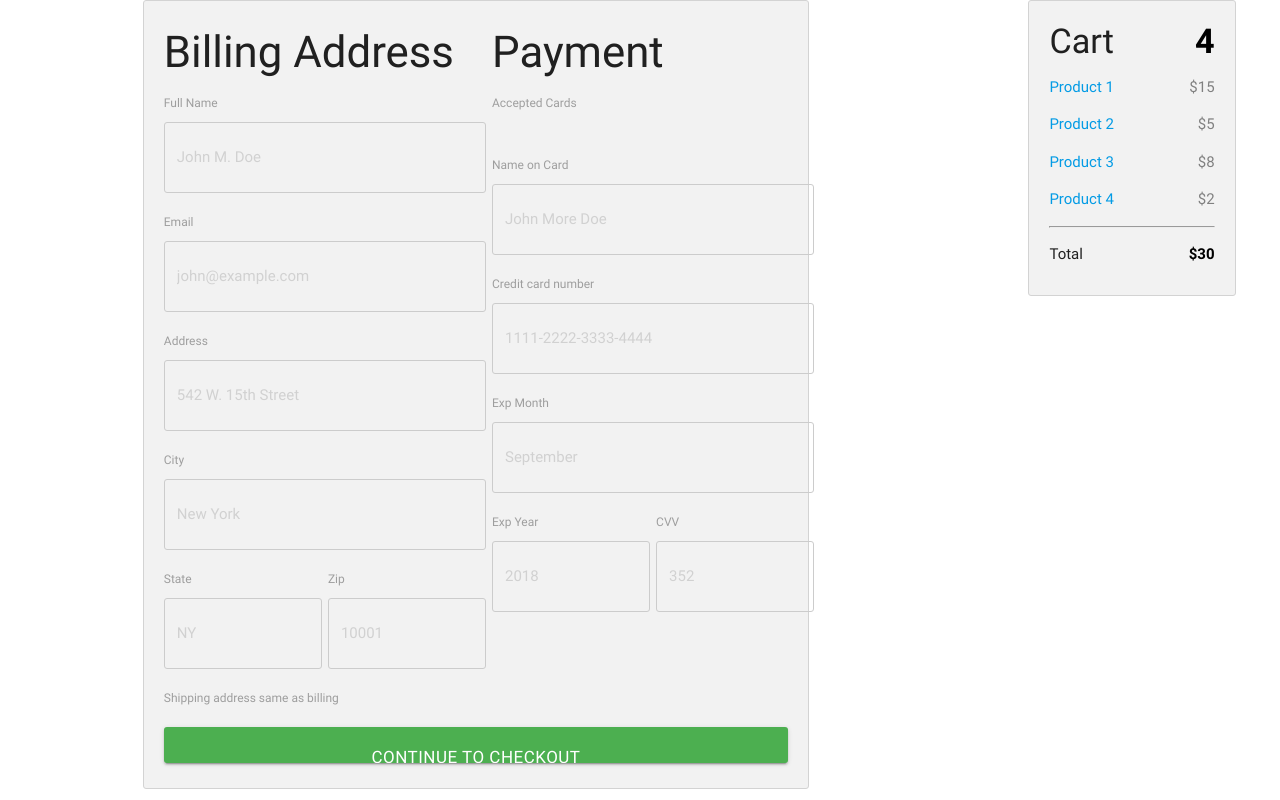
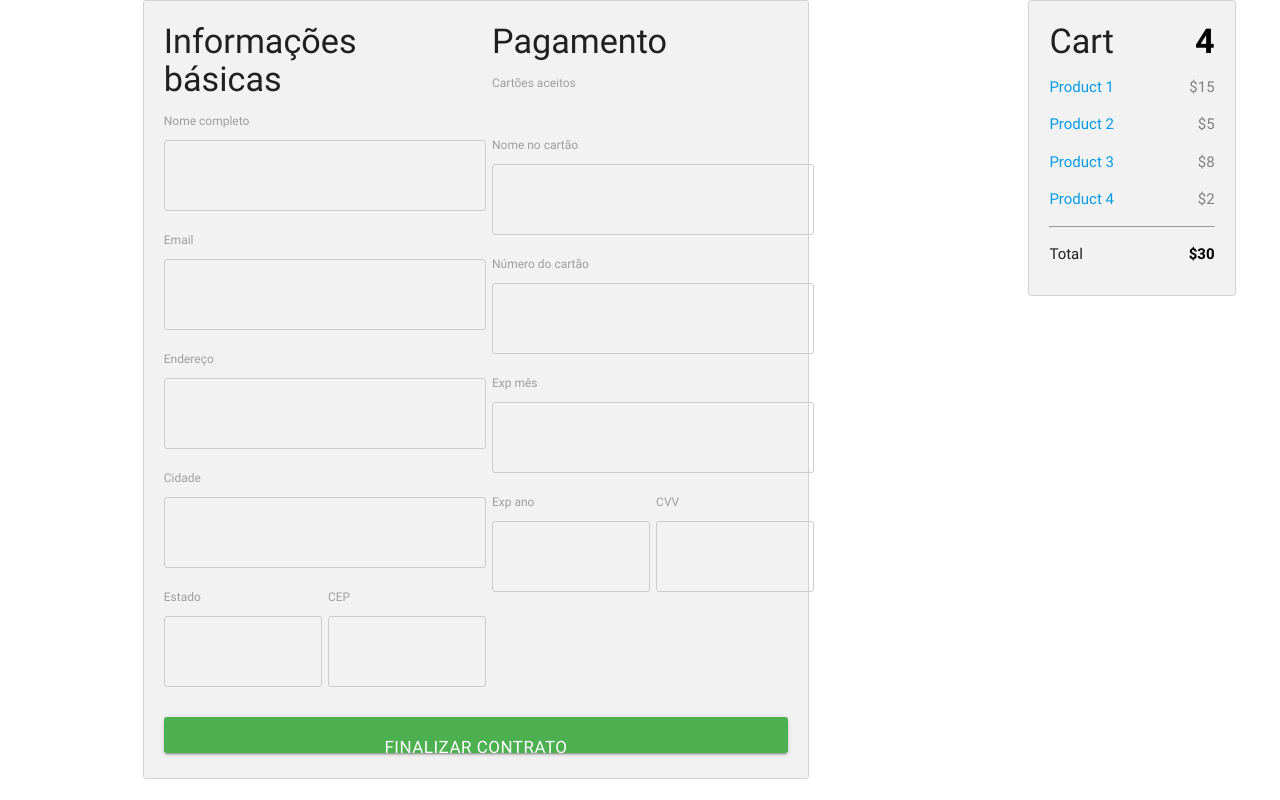
Before and after one commit to vagnerpavani/projeto_indi-u, an Angular app in the folder Front-End/: page / in a window 1280 px wide. Built offline with nearby package versions, Linux system fonts and the light colour scheme.

Commit message:
* alterações de palavras

```diff
--- a/Front-End/src/app/pages/pagamento/pagamento.component.html
+++ b/Front-End/src/app/pages/pagamento/pagamento.component.html
@@ -5,61 +5,58 @@
 
         <div class="row">
           <div class="col-50">
-            <h3>Billing Address</h3>
-            <label for="fname"><i class="fa fa-user"></i> Full Name</label>
-            <input type="text" id="fname" name="firstname" placeholder="John M. Doe">
+            <h4>Informações básicas</h4>
+            <label for="fname"><i class="fa fa-user"></i>Nome completo</label>
+            <input type="text" id="fname" name="firstname">
             <label for="email"><i class="fa fa-envelope"></i> Email</label>
-            <input type="text" id="email" name="email" placeholder="john@example.com">
-            <label for="adr"><i class="fa fa-address-card-o"></i> Address</label>
-            <input type="text" id="adr" name="address" placeholder="542 W. 15th Street">
-            <label for="city"><i class="fa fa-institution"></i> City</label>
-            <input type="text" id="city" name="city" placeholder="New York">
+            <input type="text" id="email" name="email">
+            <label for="adr"><i class="fa fa-address-card-o"></i>Endereço</label>
+            <input type="text" id="adr" name="address">
+            <label for="city"><i class="fa fa-institution"></i>Cidade</label>
+            <input type="text" id="city" name="city">
 
             <div class="row">
               <div class="col-50">
-                <label for="state">State</label>
-                <input type="text" id="state" name="state" placeholder="NY">
+                <label for="state">Estado</label>
+                <input type="text" id="state" name="state">
               </div>
               <div class="col-50">
-                <label for="zip">Zip</label>
-                <input type="text" id="zip" name="zip" placeholder="10001">
+                <label for="zip">CEP</label>
+                <input type="text" id="zip" name="zip">
               </div>
             </div>
           </div>
 
           <div class="col-50">
-            <h3>Payment</h3>
-            <label for="fname">Accepted Cards</label>
+            <h4>Pagamento</h4>
+            <label for="fname">Cartões aceitos</label>
             <div class="icon-container">
               <i class="fa fa-cc-visa" style="color:navy;"></i>
               <i class="fa fa-cc-amex" style="color:blue;"></i>
               <i class="fa fa-cc-mastercard" style="color:red;"></i>
               <i class="fa fa-cc-discover" style="color:orange;"></i>
             </div>
-            <label for="cname">Name on Card</label>
-            <input type="text" id="cname" name="cardname" placeholder="John More Doe">
-            <label for="ccnum">Credit card number</label>
-            <input type="text" id="ccnum" name="cardnumber" placeholder="1111-2222-3333-4444">
-            <label for="expmonth">Exp Month</label>
-            <input type="text" id="expmonth" name="expmonth" placeholder="September">
+            <label for="cname">Nome no cartão</label>
+            <input type="text" id="cname" name="cardname">
+            <label for="ccnum">Número do cartão</label>
+            <input type="text" id="ccnum" name="cardnumber">
+            <label for="expmonth">Exp mês</label>
+            <input type="text" id="expmonth" name="expmonth">
 
             <div class="row">
               <div class="col-50">
-                <label for="expyear">Exp Year</label>
-                <input type="text" id="expyear" name="expyear" placeholder="2018">
+                <label for="expyear">Exp ano</label>
+                <input type="text" id="expyear" name="expyear">
               </div>
               <div class="col-50">
                 <label for="cvv">CVV</label>
-                <input type="text" id="cvv" name="cvv" placeholder="352">
+                <input type="text" id="cvv" name="cvv">
               </div>
             </div>
           </div>
 
         </div>
-        <label>
-          <input type="checkbox" checked="checked" name="sameadr"> Shipping address same as billing
-        </label>
-        <input type="submit" value="Continue to checkout" class="btn">
+        <input type="submit" value="Finalizar contrato" class="btn">
       </form>
     </div>
   </div>
```
